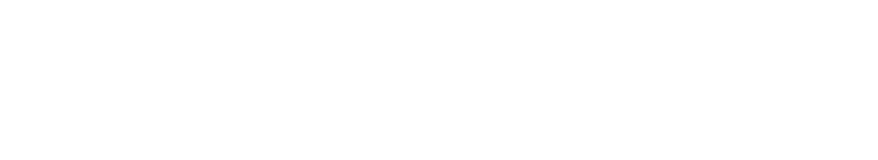
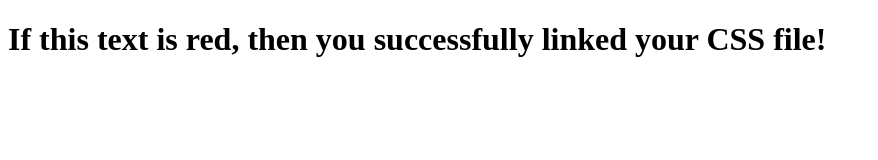
Before and after one commit to wukaly/Rotector, a plain HTML site: page index.html in a window 1280 px wide. Shown: the whole page, without its empty margins (0-878 px from the left). Drawn offline with Linux system fonts and the light colour scheme.

Commit message:
CSS Check

```diff
--- a/index.html
+++ b/index.html
@@ -5,5 +5,6 @@
     <title>Linking to CSS and JavaScript</title>
   </head>
   <body>
+    <h1>If this text is red, then you successfully linked your CSS file!</h1>
   </body>
 </html>
--- /dev/null
+++ b/styles.css
@@ -0,0 +1,3 @@
+h1 {
+  color: red;
+}
```
Also changed, not shown: style-main.css (deleted).
